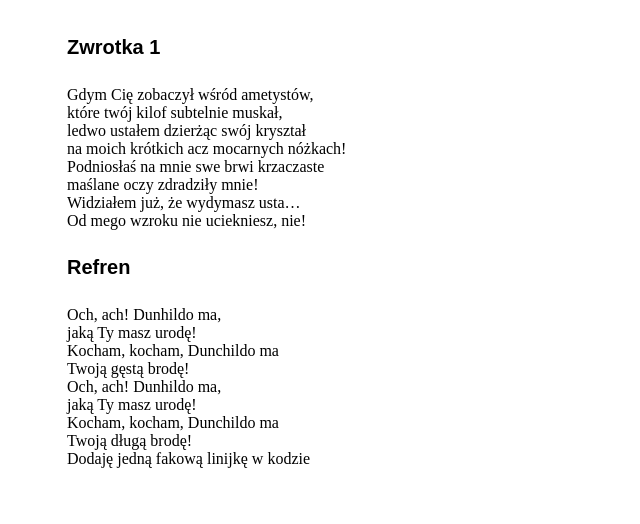
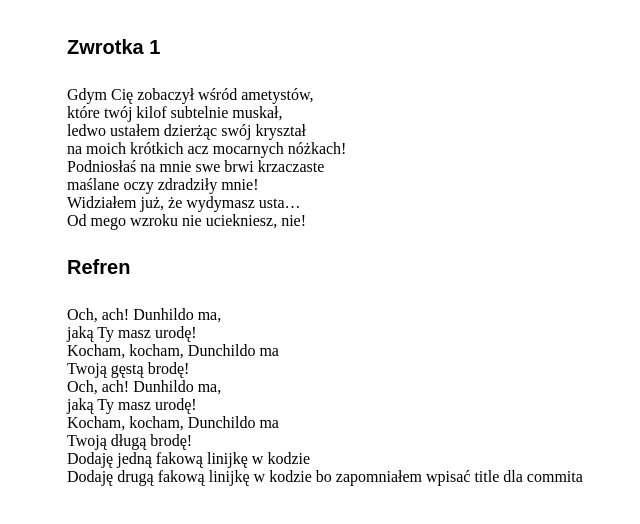
Before and after one commit to Savitarium/nauka-gita, a plain HTML site: page index.html in a window 1280 px wide. Shown: the part 176-700 px from the top of the page, without its empty margins (33-673 px from the left). Drawn offline with Linux system fonts and the light colour scheme; a web font is replaced by a local one.

Commit message:
Add fake line

```diff
--- a/index.html
+++ b/index.html
@@ -32,6 +32,7 @@
             <p>Kocham, kocham, Dunchildo ma</p>
             <p>Twoją długą brodę!</p>
             <p>Dodaję jedną fakową linijkę w kodzie</p>
+            <p>Dodaję drugą fakową linijkę w kodzie bo zapomniałem wpisać title dla commita</p>
         </div>
     </section>
 </body>
```
